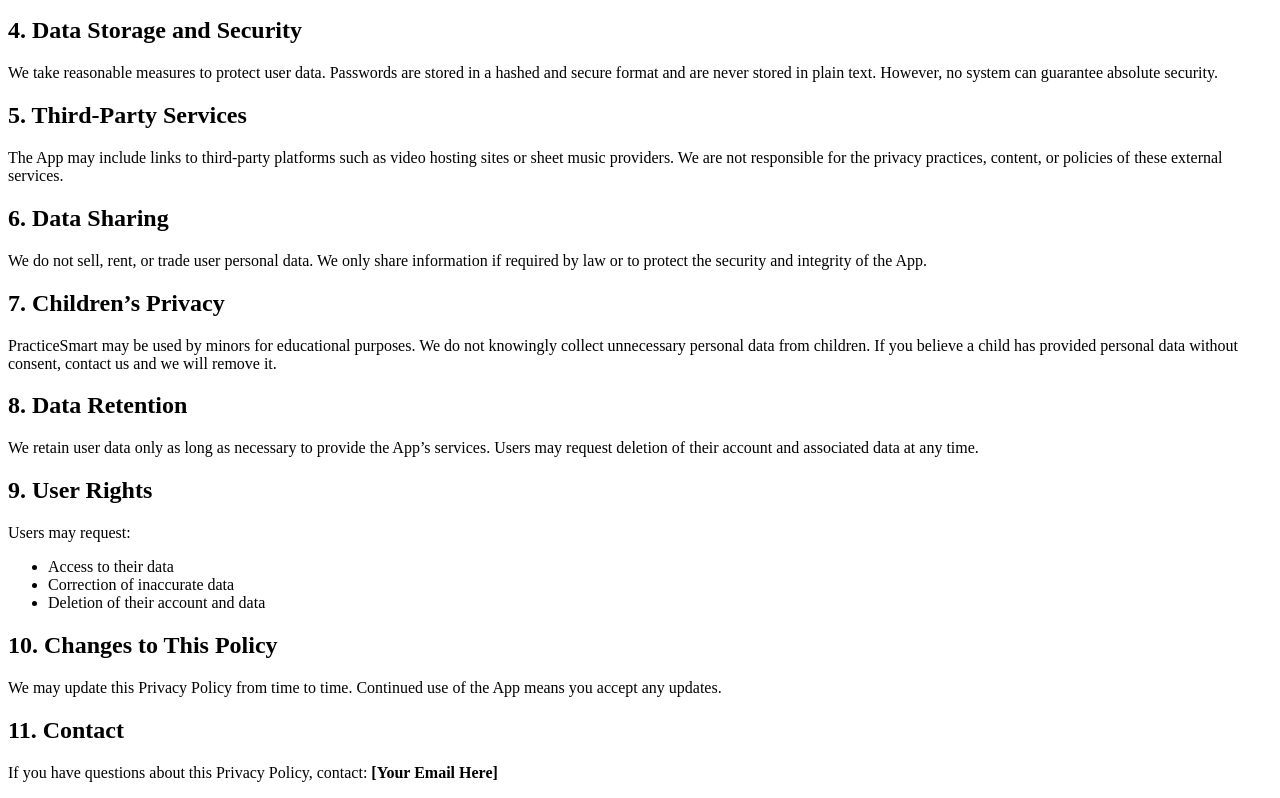
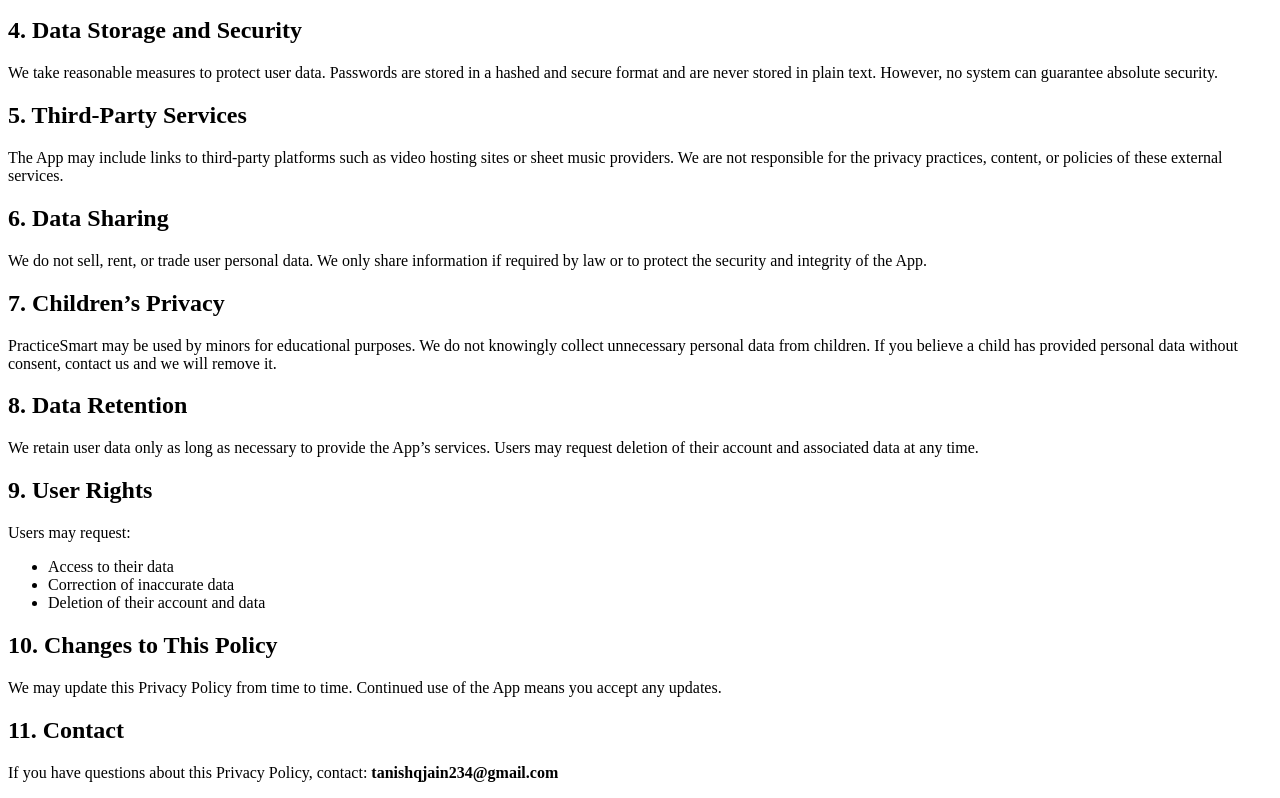
Before and after one commit to tanishqjain404/PracticeSmart-Legal, a plain HTML site: page privacy.html in a window 1280 px wide. Shown: the part 531-1329 px from the top of the page. Drawn offline with Linux system fonts and the light colour scheme.

Commit message:
Update contact email in privacy policy

```diff
--- a/privacy.html
+++ b/privacy.html
@@ -84,7 +84,7 @@ We may update this Privacy Policy from time to time. Continued use of the App me
 
 <h2>11. Contact</h2>
 <p>
-If you have questions about this Privacy Policy, contact: <strong>[Your Email Here]</strong>
+If you have questions about this Privacy Policy, contact: <strong>tanishqjain234@gmail.com</strong>
 </p>
 
 </body>
```
